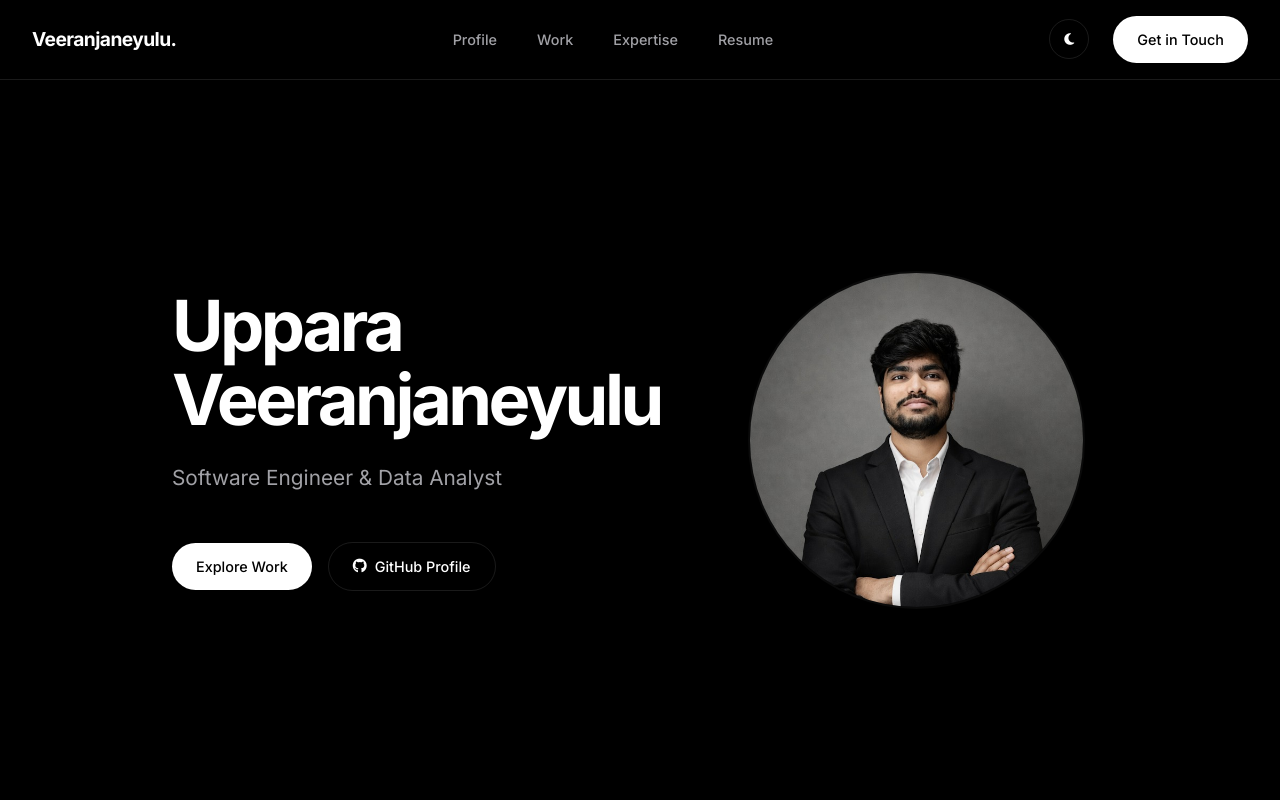
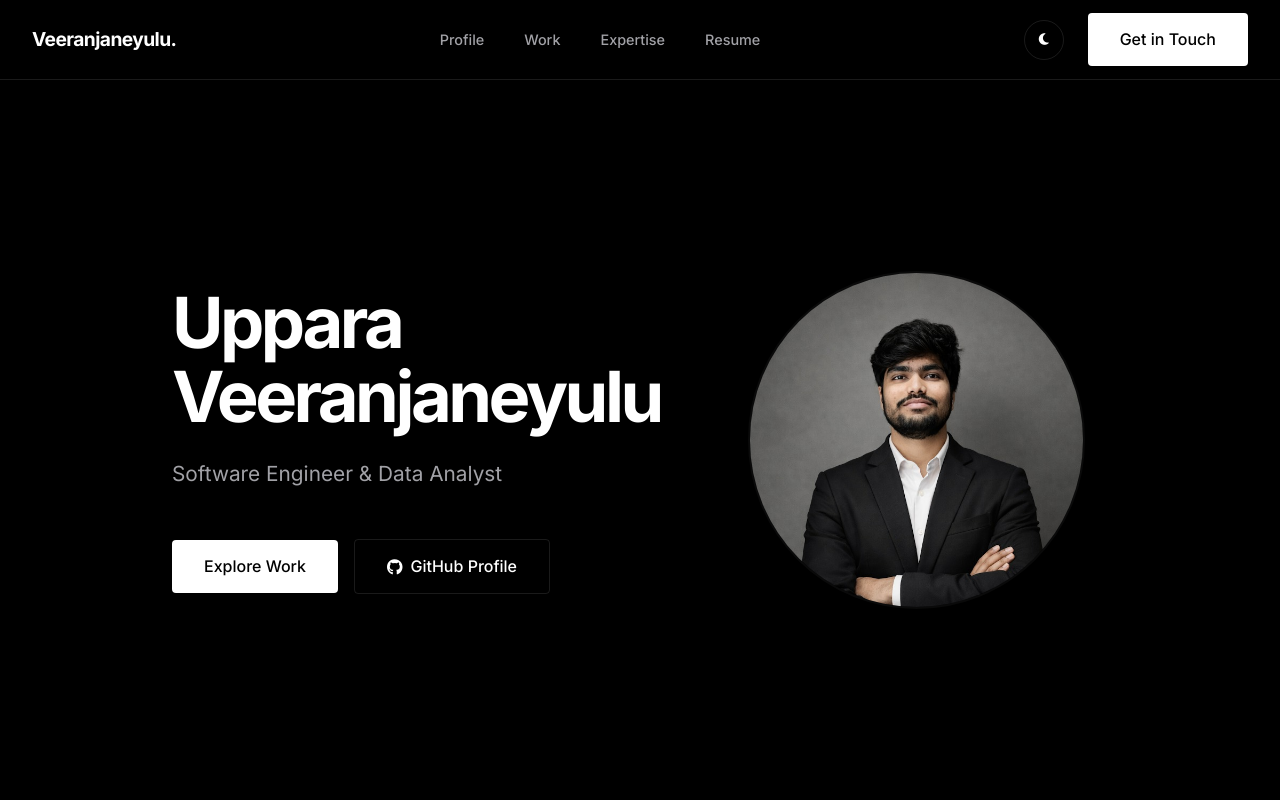
Before and after one commit to Uppara-Veeranjaneyulu/my_portfolio, a plain HTML site: page index.html in a window 1280 px wide. Shown: the top 800 px of the page. Drawn offline with nearby package versions, Linux system fonts and the light colour scheme.

Commit message:
style(buttons): update all buttons to use square border radius

```diff
--- a/style.css
+++ b/style.css
@@ -301,13 +301,15 @@ nav {
 
 /* ---- BUTTONS ---- */
 .btn-primary {
-    display: inline-block;
-    padding: 0.75rem 1.5rem;
+    display: inline-flex;
+    align-items: center;
+    justify-content: center;
+    gap: 0.5rem;
+    padding: 0.875rem 2rem;
     background-color: var(--text-primary);
     color: var(--bg-color);
-    font-size: 0.9rem;
     font-weight: 500;
-    border-radius: var(--rad-full);
+    border-radius: var(--rad-sm);
     transition: transform var(--t-fast), opacity var(--t-fast);
 }
 
@@ -319,14 +321,14 @@ nav {
 .btn-secondary {
     display: inline-flex;
     align-items: center;
+    justify-content: center;
     gap: 0.5rem;
-    padding: 0.75rem 1.5rem;
+    padding: 0.875rem 2rem;
     background-color: transparent;
     color: var(--text-primary);
-    font-size: 0.9rem;
     font-weight: 500;
     border: 1px solid var(--border);
-    border-radius: var(--rad-full);
+    border-radius: var(--rad-sm);
     transition: border-color var(--t-fast);
 }
 
```
